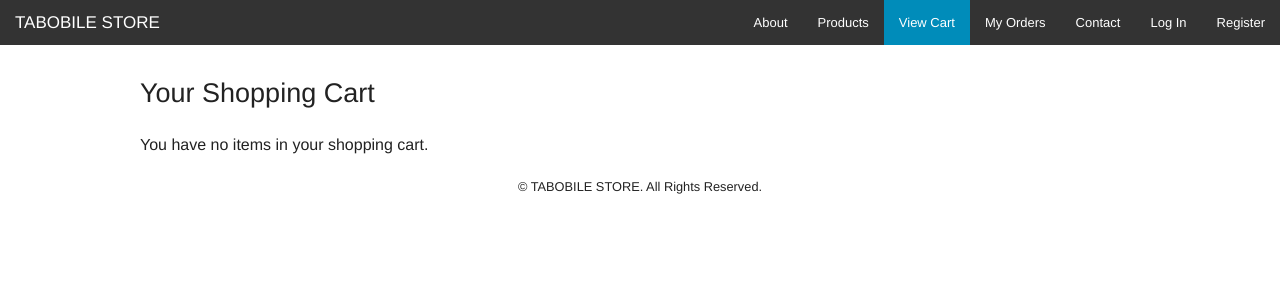
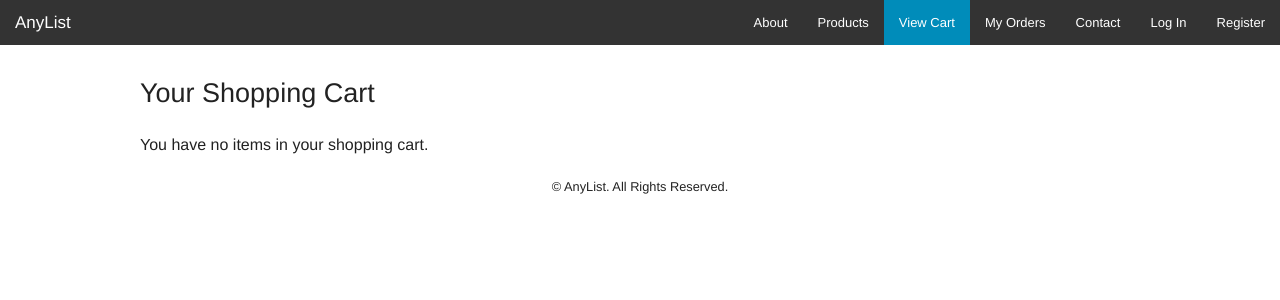
Before and after one commit to tanvi070299/project-devops, a PHP site: page /cart.php in a window 1280 px wide. Shown: the top 300 px of the page. Run offline with PHP 8.4, Linux system fonts and the light colour scheme; data that the repository does not hold is empty.

```diff
--- a/cart.php
+++ b/cart.php
@@ -12,7 +12,7 @@ include 'config.php';
   <head>
     <meta charset="utf-8" />
     <meta name="viewport" content="width=device-width, initial-scale=1.0" />
-    <title>Shopping Cart || TABOBILE STORE</title>
+    <title>Shopping Cart || AnyList</title>
     <link rel="stylesheet" href="css/foundation.css" />
     <script src="js/vendor/modernizr.js"></script>
   </head>
@@ -20,7 +20,7 @@ include 'config.php';
     <nav class="top-bar" data-topbar role="navigation">
       <ul class="title-area">
         <li class="name">
-          <h1><a href="index.php"> TABOBILE STORE</a></h1>
+          <h1><a href="index.php"> AnyList</a></h1>
         </li>
         <li class="toggle-topbar menu-icon"><a href="#"><span></span></a></li>
       </ul>
@@ -132,7 +132,7 @@ include 'config.php';
 
 
         <footer style="margin-top:10px;">
-           <p style="text-align:center; font-size:0.8em;clear:both;">&copy; TABOBILE STORE. All Rights Reserved.</p>
+           <p style="text-align:center; font-size:0.8em;clear:both;">&copy; AnyList. All Rights Reserved.</p>
         </footer>
 
       </div>
```
